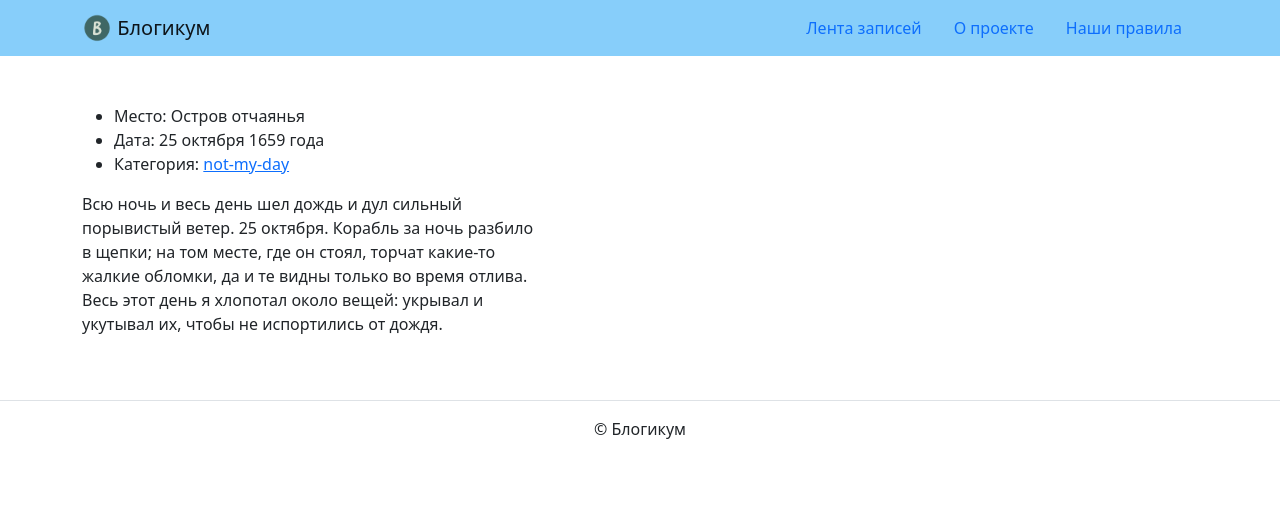
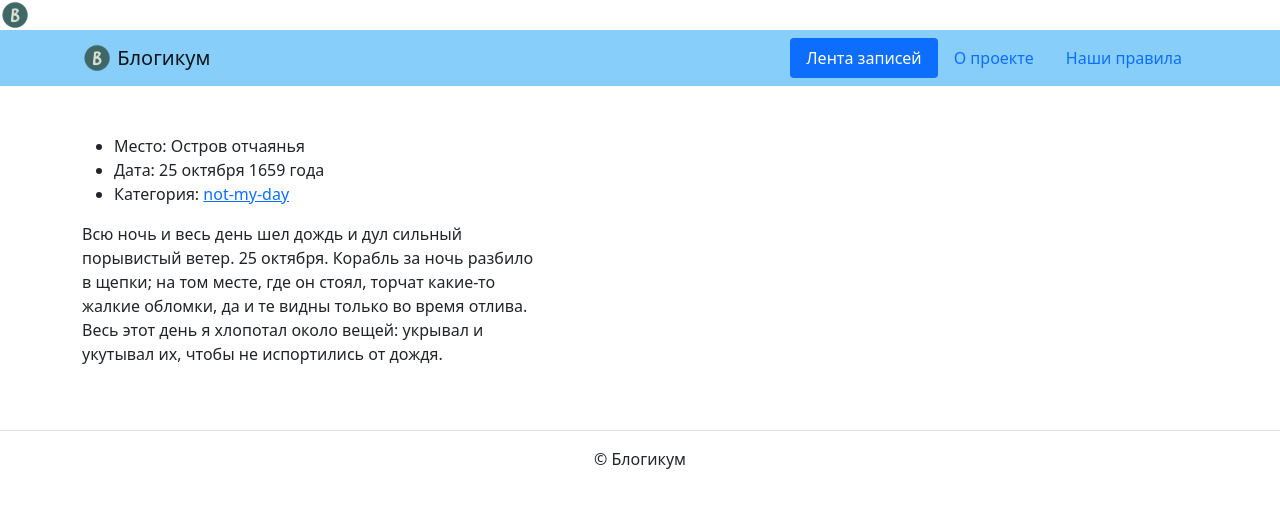
Before and after one commit to lizagqq/blogicum, a Django app: page /detail/ in a window 1280 px wide. Shown: the top 508 px of the page. Run offline with Django 3.2, Linux system fonts and the light colour scheme; some libraries are stand-ins or nearby versions.

Commit message:
исправила статику в detail

```diff
--- a/blog/templates/blog/category.html
+++ b/blog/templates/blog/category.html
@@ -40,7 +40,8 @@
     </header>
     <main>
       <div class="container py-5">
-        <h1>Публикации в категории personal</h1>
+        <h1>Публикации в категории - {{ category }}</h1>
+
       </div>
     </main>
     <footer class="border-top text-center py-3">
--- a/blog/templates/blog/detail.html
+++ b/blog/templates/blog/detail.html
@@ -7,7 +7,10 @@
     <link rel="apple-touch-icon" sizes="180x180" href="img/fav/apple-touch-icon.png">
     <link rel="icon" type="image/png" sizes="32x32" href="img/fav/favicon-32x32.png">
     <link rel="icon" type="image/png" sizes="16x16" href="img/fav/favicon-16x16.png">
-    <link rel="stylesheet" href="css/bootstrap.min.css">
+    {% load static %}
+<link rel="stylesheet" href="{% static 'css/bootstrap.min.css' %}">
+    <img src="{% static 'img/logo.png' %}" width="30" height="30" class="d-inline-block align-top" alt="">
+
     <!-- Формируется из локации и даты -->
     <title>Остров отчаянья. 25 октября 1659 года</title>
   </head>
@@ -21,17 +24,17 @@
           </a>
           <ul class="nav  nav-pills">
             <li class="nav-item">
-              <a class="nav-link" href="index.html">
+              <a class="nav-link active" href="{% url 'blog:index' %}">
                 Лента записей
               </a>
             </li>
             <li class="nav-item">
-              <a class="nav-link" href="about.html">
+               <a class="nav-link" href="{% url 'blog:about' %}">
                 О проекте
               </a>
             </li>
             <li class="nav-item">
-              <a class="nav-link" href="rules.html">
+              <a class="nav-link" href="{% url 'blog:rules' %}">
                 Наши правила
               </a>
             </li>
--- a/blog/urls.py
+++ b/blog/urls.py
@@ -1,8 +1,13 @@
 from django.urls import path
 from django.shortcuts import render
 from .views import index, post_detail, category_view
+from django.conf import settings
+from django.conf.urls.static import static
+
+
 
 app_name = "blog"
+
 
 urlpatterns = [
     path('', index, name='index'),
@@ -15,3 +20,6 @@ urlpatterns = [
 
         path('detail/', lambda request: render(request, 'blog/detail.html'), name='detail'),
 ]
+
+if settings.DEBUG:
+    urlpatterns += static(settings.STATIC_URL, document_root=settings.STATIC_ROOT)
--- a/blogicum/urls.py
+++ b/blogicum/urls.py
@@ -4,4 +4,5 @@ from django.urls import path, include
 urlpatterns = [
     path('admin/', admin.site.urls),
     path('', include('blog.urls', namespace='blog')),  # Подключаем blog как главную страницу
+
 ]
```
Also changed, not shown: blogicum/settings.py (+4 -7 lines).
